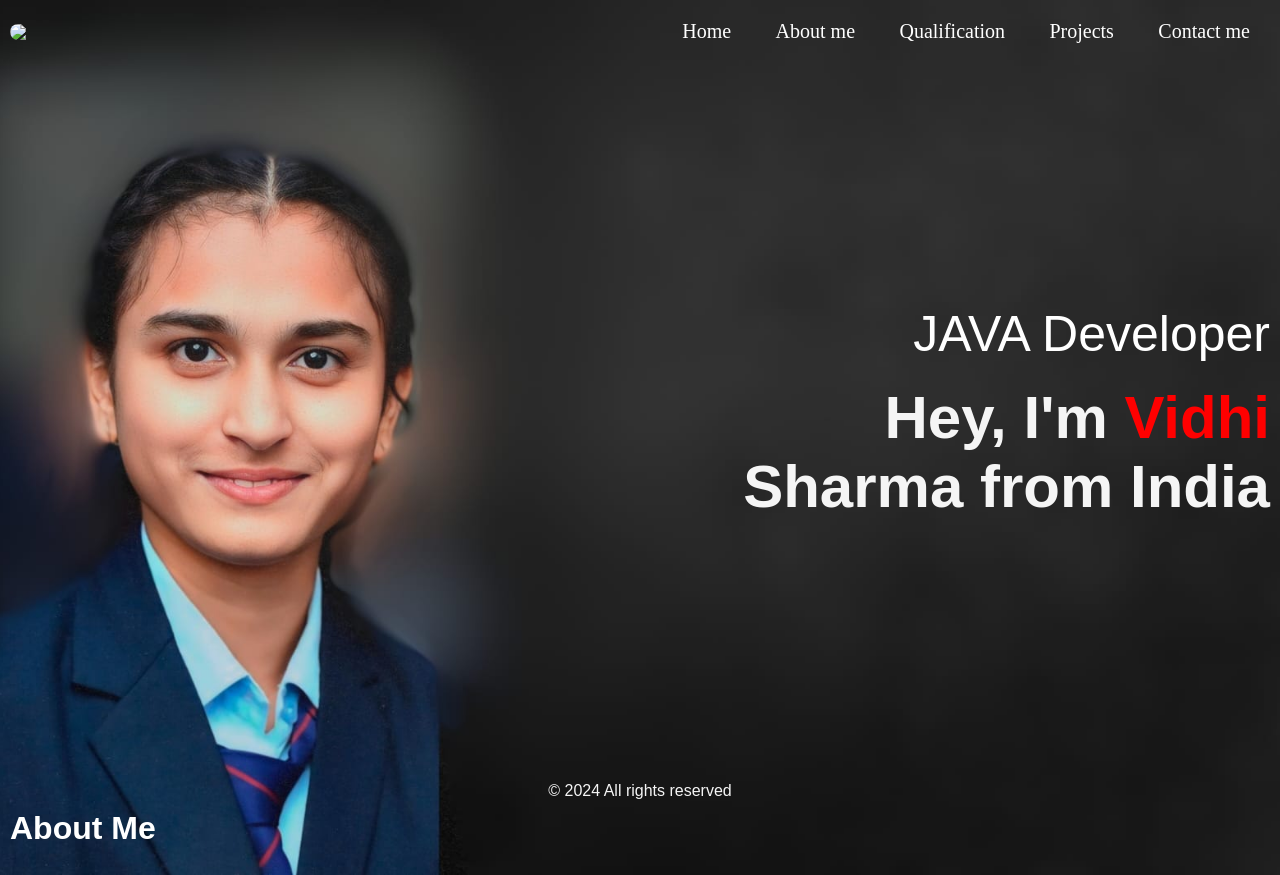
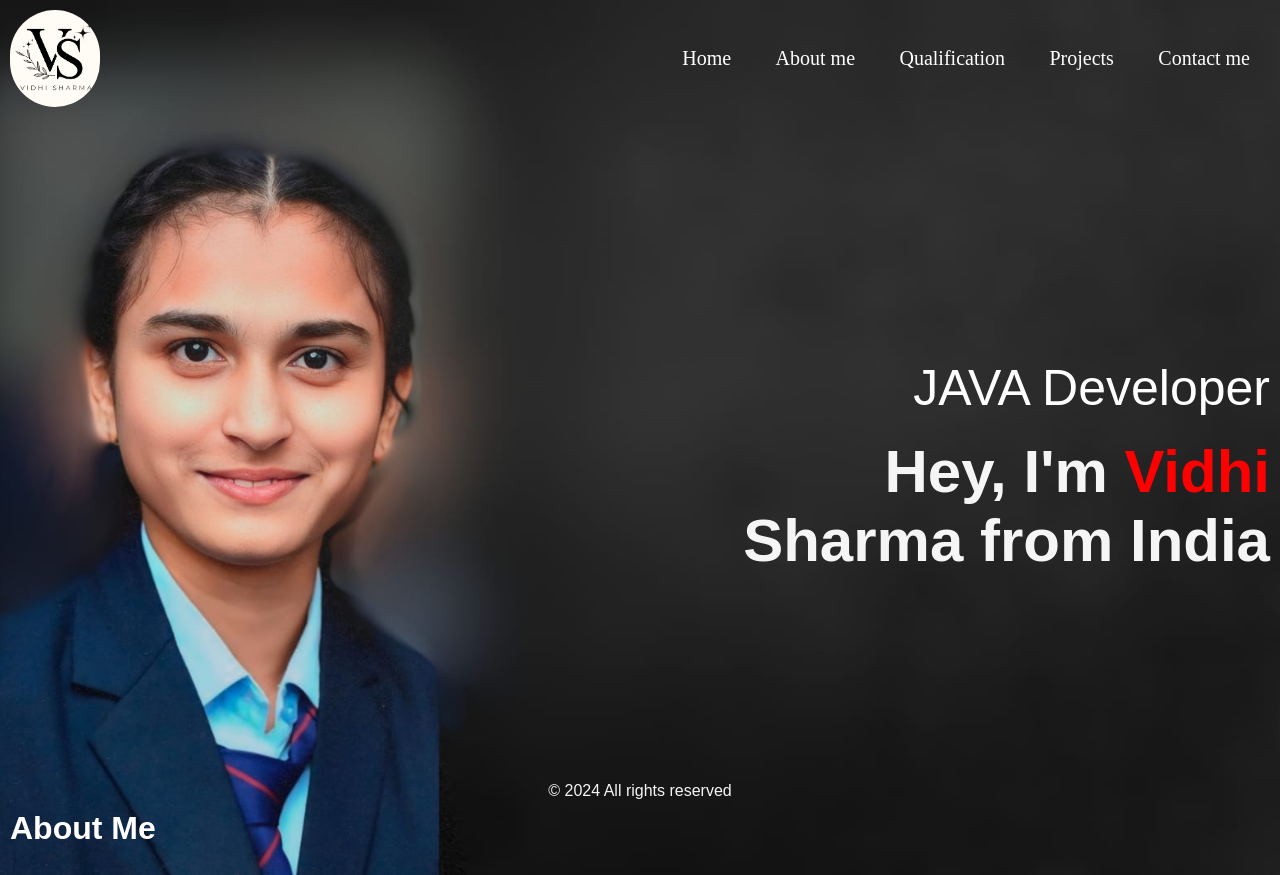
Before and after one commit to vidhisharma08/Mern_Training, a plain HTML site: page Day_03/index.html in a window 1280 px wide. Drawn offline with Linux system fonts and the light colour scheme; files whose address does not match are found by name.

Commit message:
Update index.html

```diff
--- a/Day_03/index.html
+++ b/Day_03/index.html
@@ -10,7 +10,7 @@
     <div id="header">
         <div class="container">
             <nav>
-                <img src="VidProfile.jpeg" class="logo">
+                <img src="media/VidProfile.jpeg" class="logo">
                 <ul>
                     <li><a href="index.html">Home</a></li>
                     <li><a href="About.html">About me</a></li>
```
